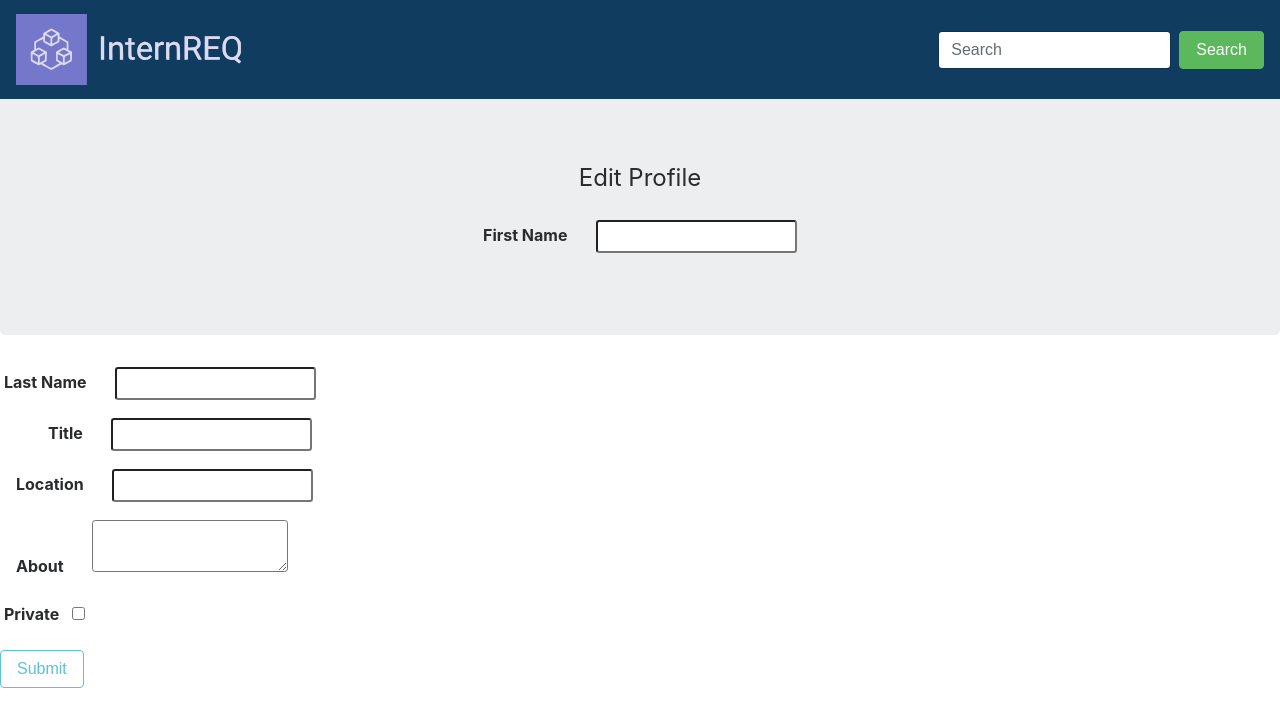
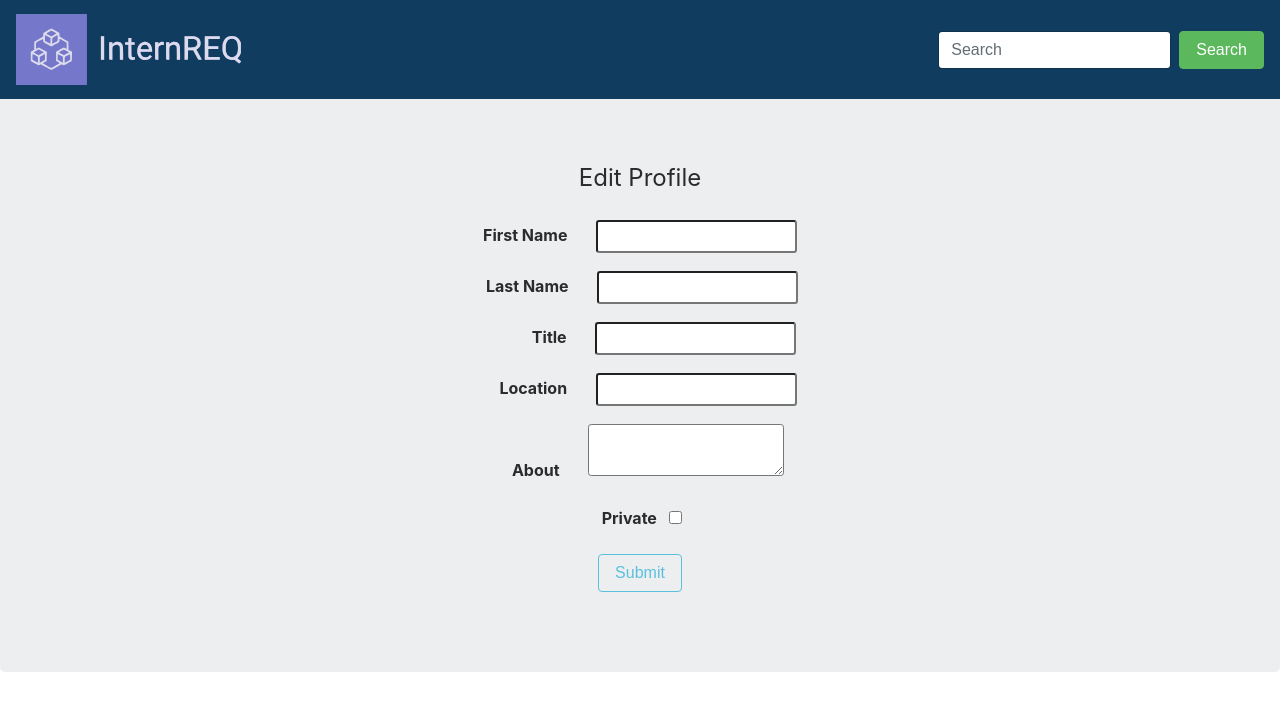
Before and after one commit to MohamadMaarouf/myfitnessdiary, a Flask app: template templates/edit_profiles.html in a window 1280 px wide. Shown: the top 727 px of the page. Run offline with Flask 2, Linux system fonts and the light colour scheme; the template is opened without the code that fills it: values that come from a table or form of the project are taken from there, others are empty; some libraries are stand-ins or nearby versions.

Commit message:
fixed student edit profile for real

```diff
--- a/templates/edit_profiles.html
+++ b/templates/edit_profiles.html
@@ -5,11 +5,12 @@
 {% block content %}
 
 
+<div class="content-section text-center jumbotron">
 <form action="" method="POST">
-<div class="content-section text-center jumbotron">
+
         {{ form.hidden_tag() }}
 <legend class="border-bottom mb-4 text-center">Edit Profile</legend>
-<fieldset class="form-group">
+<div class="form-group">
     <b>{{ form.first_name.label(class="form-control-label mr-4") }}</b>
     {% if form.first_name.errors %}
     <b>{{ form.first_name(class="form-control-sm is-invalid") }}</b>
@@ -162,7 +163,6 @@
     <b>{{ form.private(class="form-control-sm") }}</b>
     {% endif %}
 </div>
-</fieldset>
 <div class="form-group">
     {{ form.submit(class='btn btn-outline-info')}}
 </div>
```
